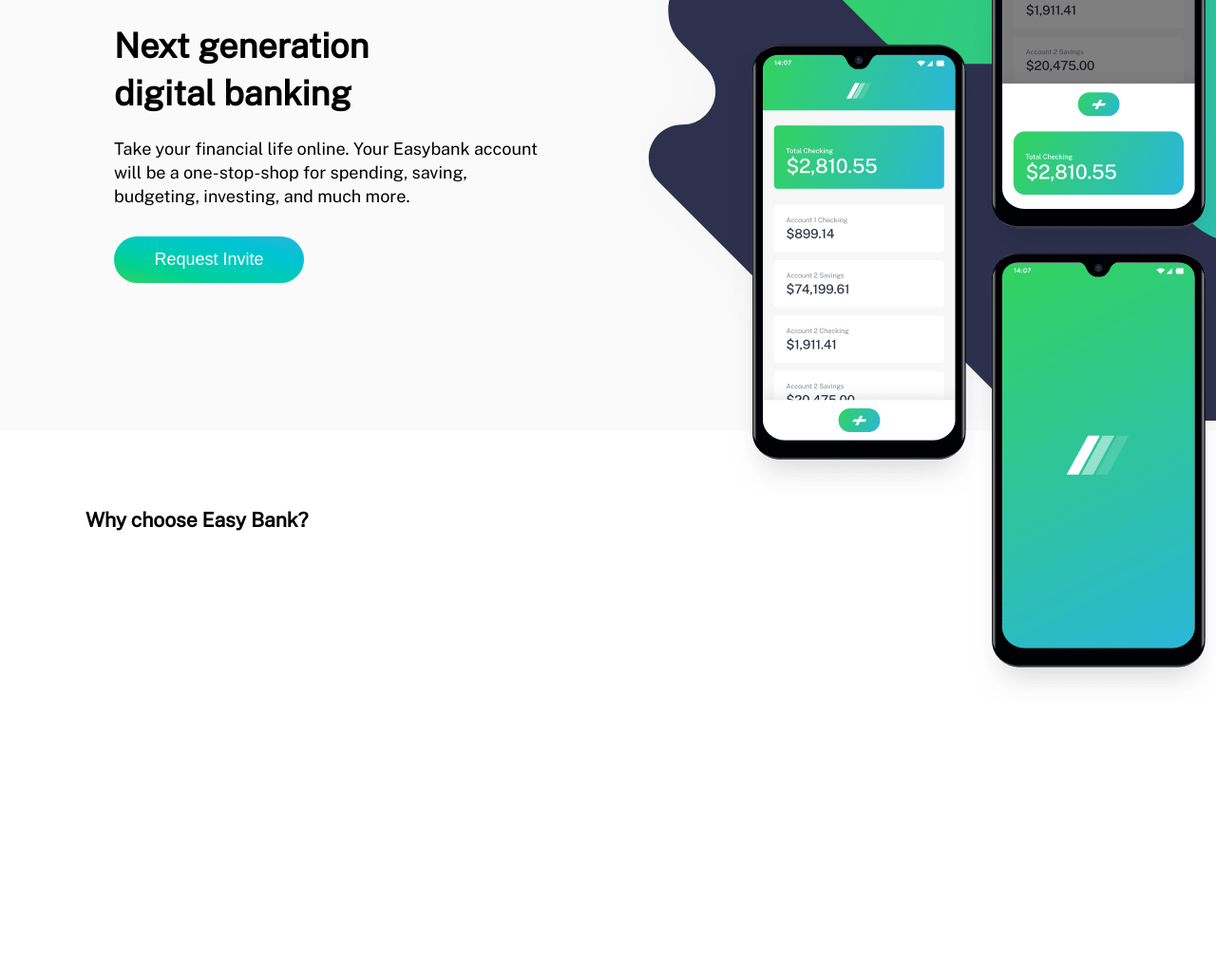
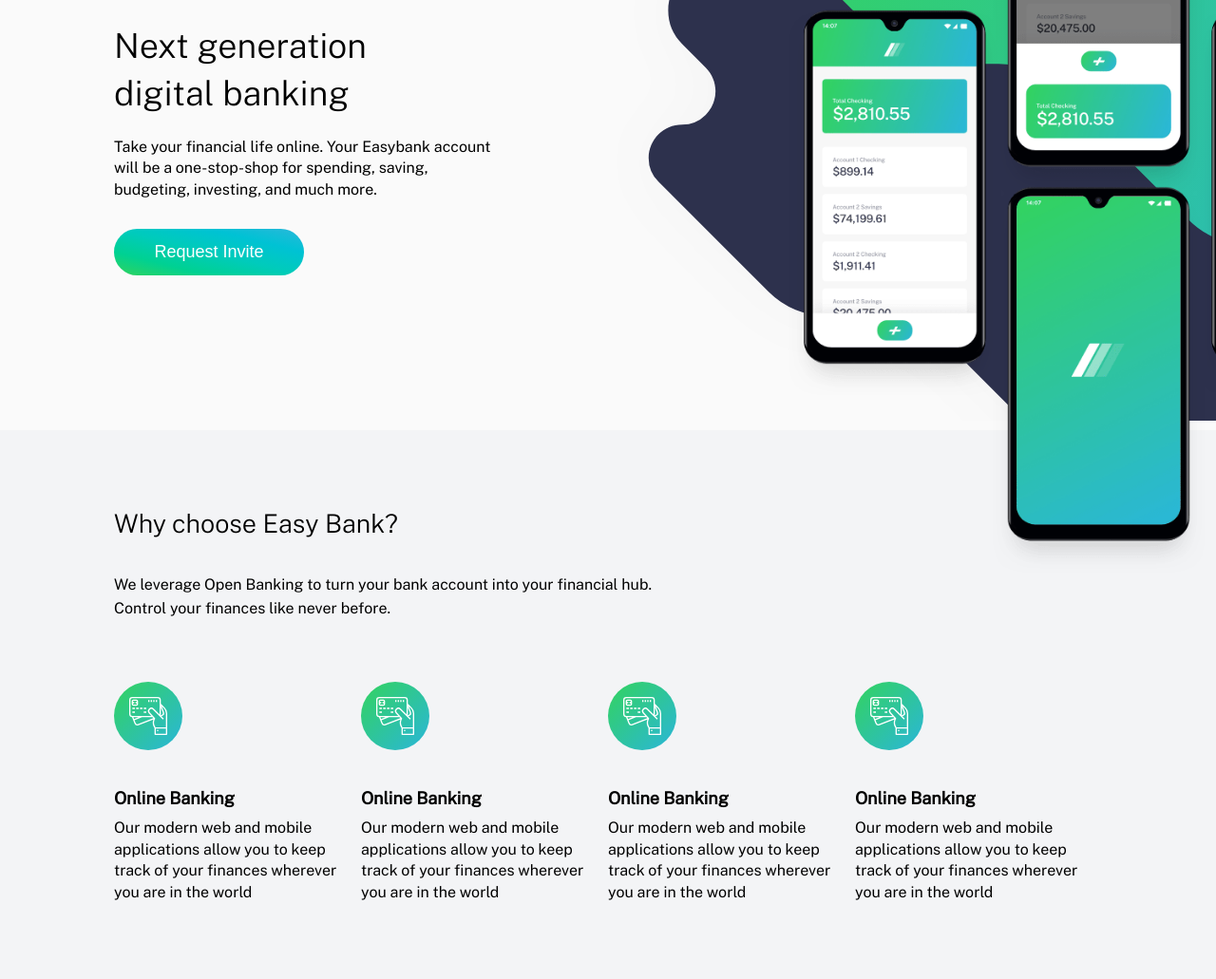
Before and after one commit to babatundelmd/easy-bank-landingpage, a plain HTML site: page index.html in a window 1280 px wide. Shown: the part 150-1181 px from the top of the page at 95% size. Before the commit the page ends 952 px from the top, so only its background shows below. Drawn offline with nearby package versions, Linux system fonts and the light colour scheme.

Commit message:
⚡️ add styles to section

```diff
--- a/index.html
+++ b/index.html
@@ -51,7 +51,42 @@
     </header>
 
     <section>
-        <h3>Why choose Easy Bank?</h3>
+        <div class="section">
+            <h2>Why choose Easy Bank?</h2>
+            <p> We leverage Open Banking to turn your bank account into your financial hub. <br>
+                Control your finances like never before. </p>
+                <div class="flex-container">
+                    <div>
+                        <img src="images/icon-online.svg" alt="">
+                        <h4>Online Banking</h4>
+                        <P>
+                            Our modern web and mobile applications allow you to keep track of your finances wherever you are in the world
+                        </P>
+                    </div>
+                    <div>
+                        <img src="images/icon-online.svg" alt="">
+                        <h4>Online Banking</h4>
+                        <P>
+                            Our modern web and mobile applications allow you to keep track of your finances wherever you are in the world
+                        </P>
+                    </div>
+                    <div>
+                        <img src="images/icon-online.svg" alt="">
+                        <h4>Online Banking</h4>
+                        <P>
+                            Our modern web and mobile applications allow you to keep track of your finances wherever you are in the world
+                        </P>
+                    </div>
+                    <div>
+                        <img src="images/icon-online.svg" alt="">
+                        <h4>Online Banking</h4>
+                        <P>
+                            Our modern web and mobile applications allow you to keep track of your finances wherever you are in the world
+                        </P>
+                    </div>
+                </div>
+
+        </div>
 
     </section>
 
--- a/style.css
+++ b/style.css
@@ -2,6 +2,18 @@
     margin: 0;
     padding: 0;
     box-sizing: border-box;
+}
+
+:root{
+    /* Primary Colors */
+    --Dark-Blue: hsl(233, 26%, 24%);
+    --lime-green: hsl(136, 65%, 51%);
+    --bright-cyan: hsl(192, 70%, 51%);
+    /* Neutral Colors */
+    --grayish-blue: hsl(233, 8%, 62%);
+    --light-grayish-blue: hsl(220, 16%, 96%);
+    --very-light-gray: hsl(0, 0%, 98%);
+    --white: hsl(0, 0%, 100%);
 }
 
 html{
@@ -25,8 +37,6 @@ body{
 .navbar{
     background-color: white;
     width: 100%;
-
-
 }
 
 .navbar nav {
@@ -41,9 +51,6 @@ body{
     padding-left: 13rem;
     padding-right: 13rem;
     height: 4.8rem;
-
-
-
 }
 
 nav div ul li{
@@ -99,6 +106,7 @@ header {
 .contain .contain-details h1{
     margin-top: 20px;
     margin-bottom: 20px;
+    font-weight: 300;
 }
 .btn-primary{
     margin-top: 30px;
@@ -109,13 +117,17 @@ header {
 
 
 .contain-img {
-
     background-repeat: no-repeat;
     width: 100%;
     margin-right: -380px;
     margin-bottom: -40px;
     background-position: right;
     z-index: 2;
+
+}
+
+.contain-img img{
+    height: 800px;
 
 }
 
@@ -133,14 +145,43 @@ header {
     top: 40px;
 }
 
-/* .contain-img .mobile {
-    margin-right: -100px;
-    right: 0;
-    left: 0;
-} */
 
 section{
+    background: var(--light-grayish-blue);
+    width: 100%;
+}
+
+section .section {
     width: 1100px;
-    padding: 5rem 0;
     margin: 0 auto;
+    padding: 5rem 1.875rem;
+
 }
+h2 {
+    font-weight: 300;
+}
+
+.section > p{
+    margin: 2rem 0;
+    font-size: 1rem;
+    line-height: 1.6;
+}
+
+p{
+    font-size: 1rem;
+    margin-top: 0.5rem;
+}
+h4{
+    margin-top: 2rem;
+}
+
+.flex-container {
+display: flex;
+align-items: center;
+justify-content: space-between;
+}
+
+.flex-container div img {
+    width: auto;
+    margin-top: 2rem;
+}
```
